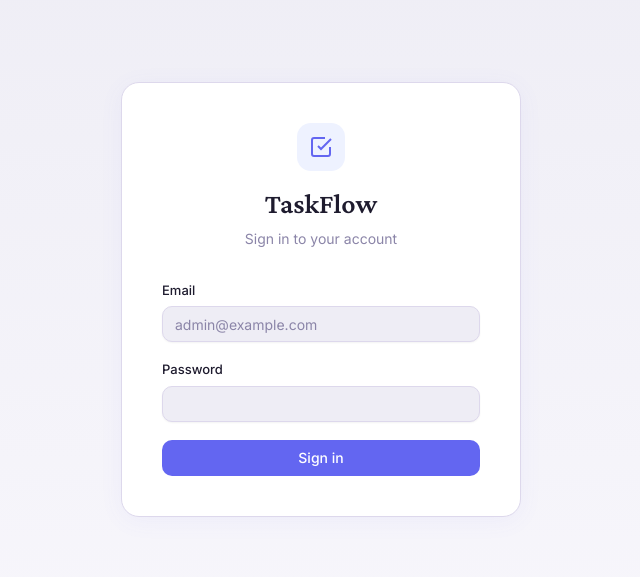
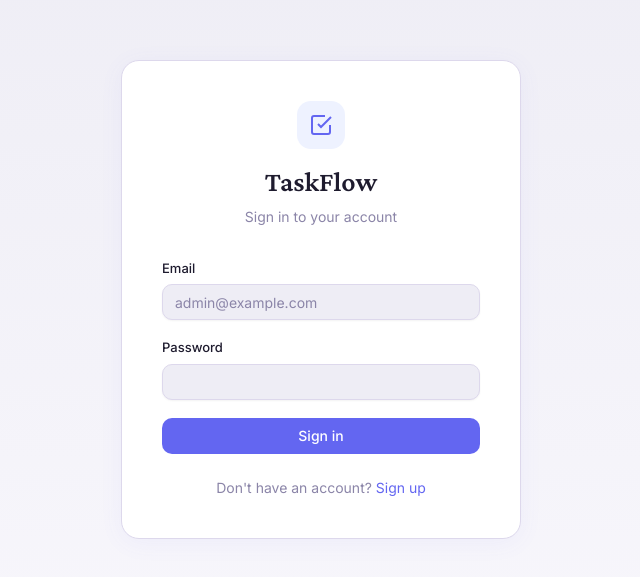
Before and after one commit to WeiS49/TaskFlow, a Next.js app: page /login in a window 1280 px wide. Shown: the part 101-678 px from the top of the page, without its empty margins (319-959 px from the left). Built offline with nearby package versions, Linux system fonts and the light colour scheme.

Commit message:
feat: add sign-up link to login page

```diff
--- a/src/app/(auth)/login/page.tsx
+++ b/src/app/(auth)/login/page.tsx
@@ -1,6 +1,7 @@
 "use client";
 
 import { useActionState } from "react";
+import Link from "next/link";
 import { loginAction } from "./actions";
 import { Button } from "@/components/ui/button";
 import { Input } from "@/components/ui/input";
@@ -75,6 +76,14 @@
           {pending ? "Signing in..." : "Sign in"}
         </Button>
       </form>
+
+      {/* Sign up link */}
+      <p className="mt-6 text-center text-sm text-muted-foreground">
+        Don&apos;t have an account?{" "}
+        <Link href="/register" className="text-primary hover:underline">
+          Sign up
+        </Link>
+      </p>
     </div>
   );
 }
```
